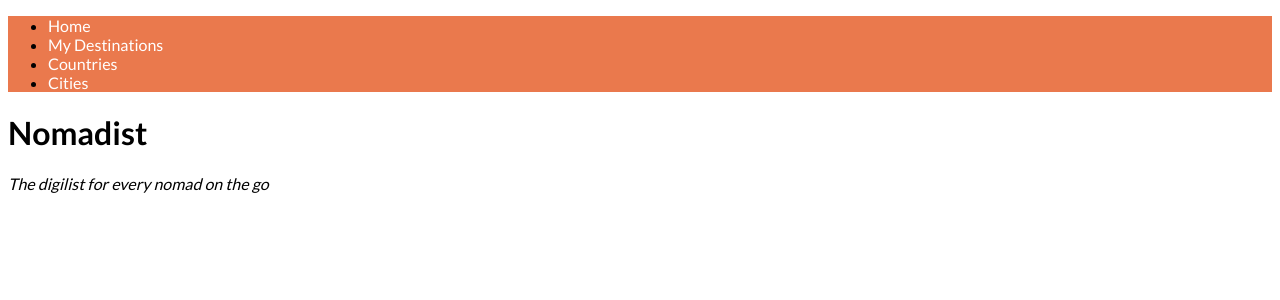
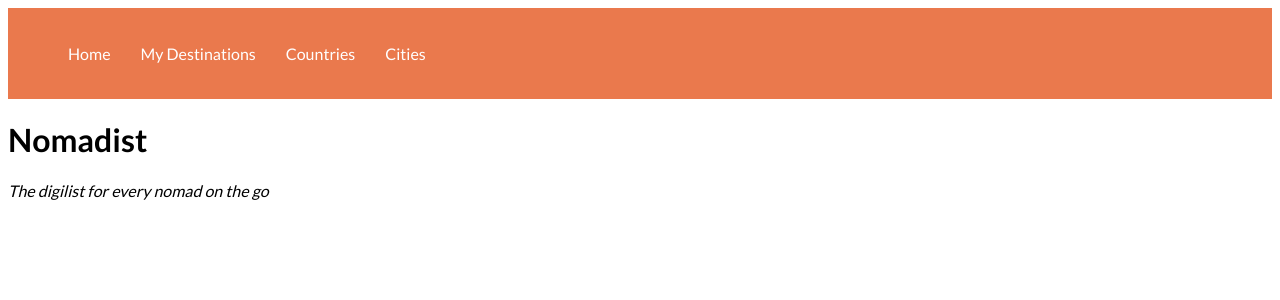
Before and after one commit to spencerT101/Bucket_List_Project_1, a Flask app: page / in a window 1280 px wide. Shown: the top 300 px of the page. Run offline with Flask 2, Linux system fonts and the light colour scheme.

Commit message:
navbar complete

```diff
--- a/project_start_code/static/style.css
+++ b/project_start_code/static/style.css
@@ -4,12 +4,22 @@
 nav{
     background-color: rgba(228, 84, 27, 0.78);
     font-family: lato, sans-serif;
+    padding:10px;
 }
-
+.navbar{
+    display:flex;
+    flex-direction:row;
+}
 .navbar a{
     color:white;
     text-decoration: none;
 }
+.navbar li{
+    list-style:none;
+    padding:10px;
+    padding-right: 20px;
+}
+
 
 body{
     font-family: lato, sans-serif;
```
